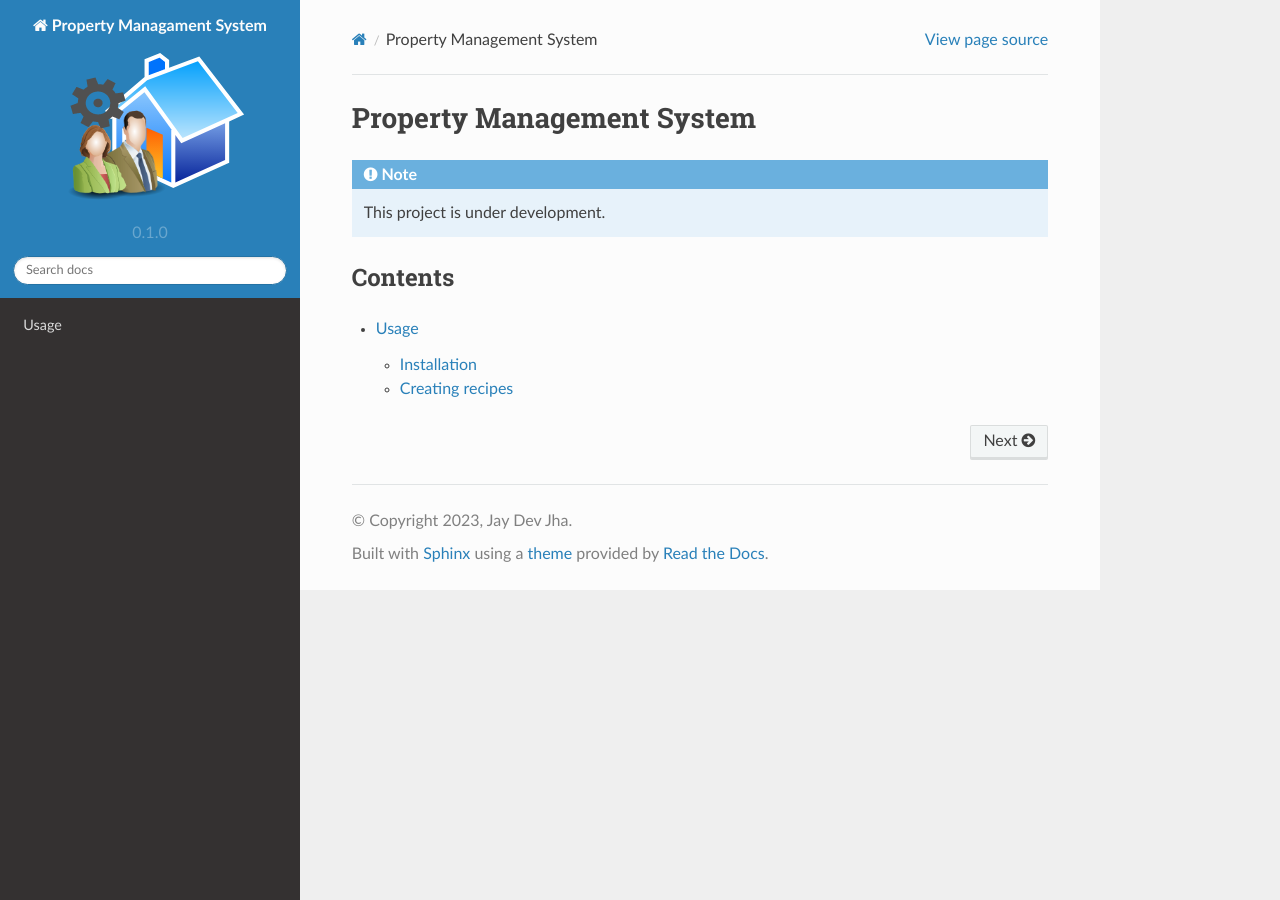
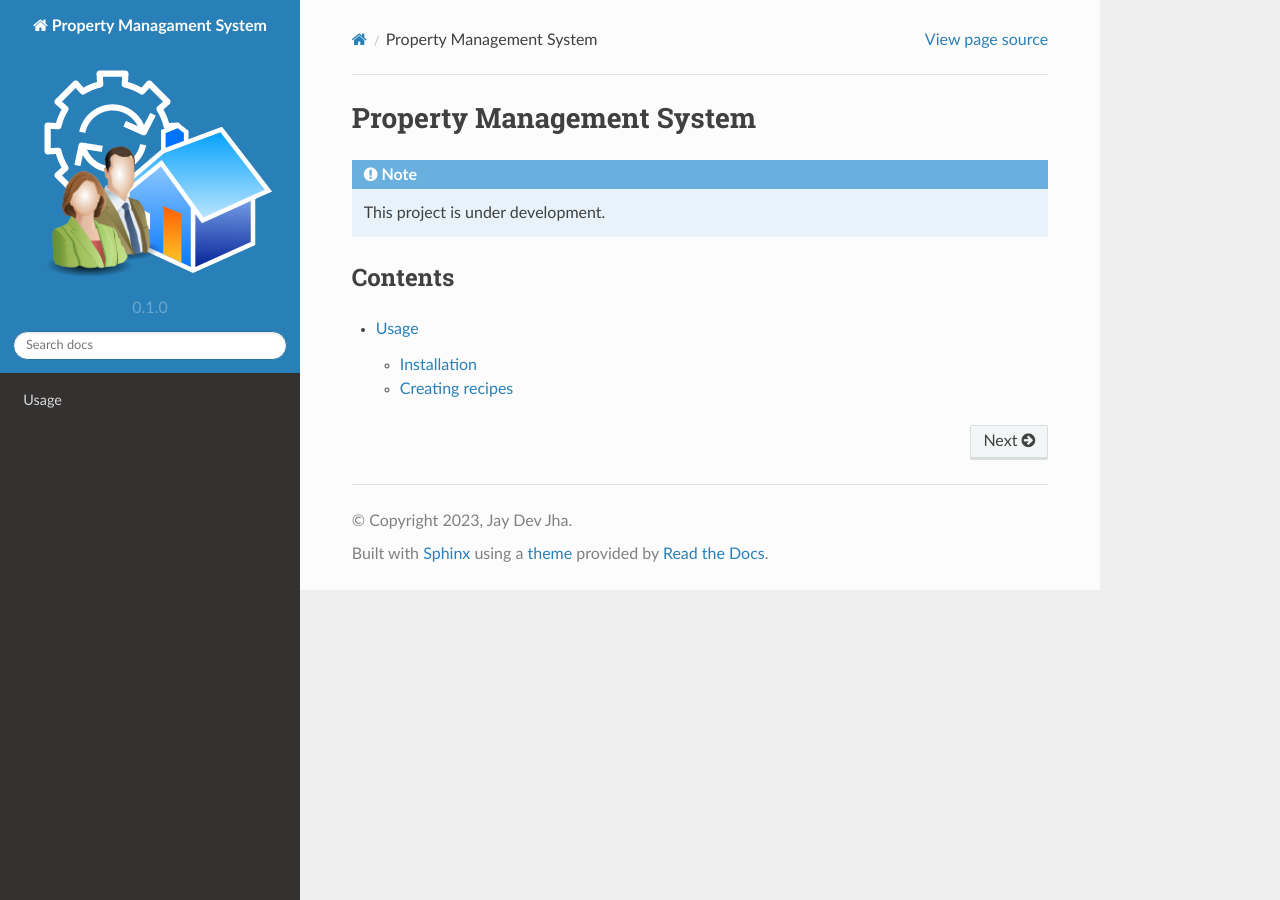
Before and after one commit to IIITM-Jay/Property-Management-System-Docs, a Sphinx documentation site: the page built from docs/source/index.rst, in a window 1280 px wide. Built offline with Sphinx 7.4.7 and the Read the Docs theme 2.0.0, drawn with Linux system fonts in a browser that asks for light colours.

Commit message:
Update conf.py

```diff
--- a/docs/source/conf.py
+++ b/docs/source/conf.py
@@ -33,5 +33,5 @@
 
 # -- Options for EPUB output
 epub_show_urls = 'footnote'
-html_favicon = 'favicon.ico'
-html_logo = "icon.png"
+html_favicon = '_static/images/favicon.ico'
+html_logo = "_static/images/first.png"
```
